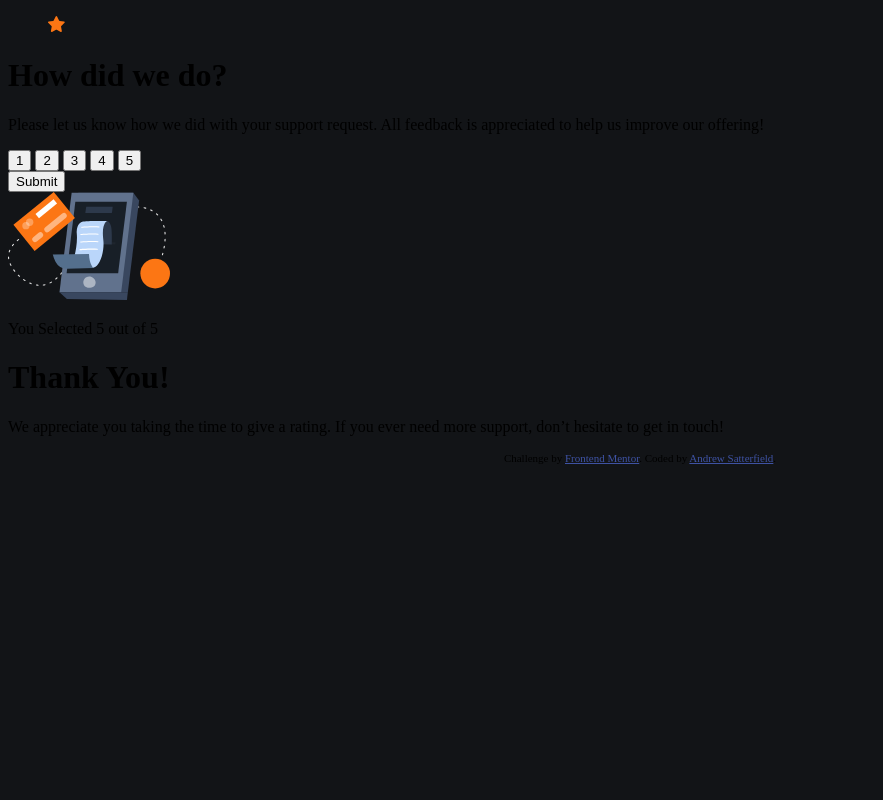
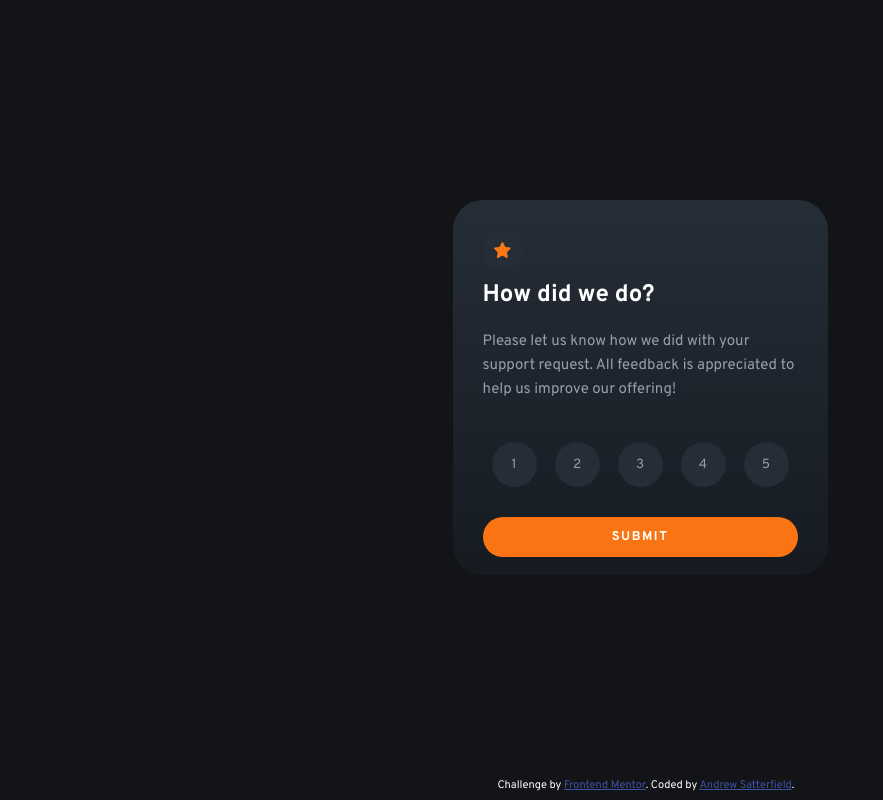
Before and after one commit to AndrewSatterfield/Interactive-Rating-Component, a website: page index.html in a window 1280 px wide. Shown: the whole page, without its empty margins (0-883 px from the left). Drawn offline with Linux system fonts and the light colour scheme.

Commit message:
Complete

```diff
--- a/index.html
+++ b/index.html
@@ -11,8 +11,8 @@
 
 </head>
 <body>
-    <main>
-      <form class="rating-container">
+    <div class="all-container">
+      <div class="rating-container">
         <figure class="star">
           <img src="images/icon-star.svg" class="staricon">
         </figure>
@@ -21,18 +21,18 @@
           <p>Please let us know how we did with your support request. All feedback is appreciated to help us improve our offering!</p>
         </div>
         <div class="rating-buttons">
-          <button class="rating-button">1</button>
-          <button class="rating-button">2</button>
-          <button class="rating-button">3</button>
-          <button class="rating-button">4</button>
-          <button class="rating-button">5</button>
+          <button class="rating-button" id="rating-1">1</button>
+          <button class="rating-button" id="rating-2">2</button>
+          <button class="rating-button" id="rating-3">3</button>
+          <button class="rating-button" id="rating-4">4</button>
+          <button class="rating-button" id="rating-5">5</button>
         </div>
         <div class="submit">
           <button class="submit-button">Submit</button>
         </div>
 
-      </form>
-      <div class="thanking-section">
+      </div>
+      <div class="thanking-section hidden">
         <div class="thank-image">
           <img src="images/illustration-thank-you.svg" class="thank-icon">
         </div>
@@ -44,10 +44,11 @@
           <p>We appreciate you taking the time to give a rating. If you ever need more support, don’t hesitate to get in touch!</p>
         </div>
       </div>
-      <div class="attribution">
+      <footer class="attribution">
         Challenge by <a href="https://www.frontendmentor.io?ref=challenge" target="_blank">Frontend Mentor</a>.
         Coded by <a href="https://github.com/AndrewSatterfield">Andrew Satterfield</a>.
-      </div>
-    </main>
+      </footer>
+    </div>
+    <script src="script.js"></script>
 </body>
 </html>
--- /dev/null
+++ b/script.js
@@ -0,0 +1,23 @@
+"use strict";
+
+let selectedRating  = 0;
+
+const ratingButtons = document.querySelectorAll(".rating-button");
+const submitButton = document.querySelector(".submit-button");
+const thankSection = document.querySelector(".thanking-section");
+const selectionText = document.querySelector(".selection-text");
+const chosenSelection = document.querySelector(".selected-rating");
+const ratingContainer = document.querySelector(".rating-container");
+
+
+ratingButtons.forEach((button) => {
+    button.addEventListener("click", () => {
+        selectedRating = button.innerHTML;
+    })
+});
+
+submitButton.addEventListener("click", () => {
+    selectionText.innerHTML = `You Selected ${selectedRating} out of 5`;
+    thankSection.classList.remove("hidden");
+    ratingContainer.classList.add("hidden");
+})
--- a/styles.scss
+++ b/styles.scss
@@ -5,11 +5,13 @@ $medium-grey: hsl(216, 12%, 54%);
 $dark-blue: hsl(213, 19%, 18%);
 $very-dark-blue: hsl(216, 12%, 8%);
 
-@font-face {
-  font-family: Overpass;
-  src: url("https://fonts.google.com/specimen/Overpass");
+@import url("https://fonts.googleapis.com/css2?family=Overpass:wght@400;700&display=swap");
+
+/*@font-face {
+  font-family: "Overpass";
+  src: url("https://overpass-30e2.kxcdn.com/overpass.css");
 }
-
+*/
 :root {
   --orange: #{$orange};
   --white: #{$white};
@@ -19,14 +21,154 @@ $very-dark-blue: hsl(216, 12%, 8%);
   --very-dark-blue: #{$very-dark-blue};
 }
 
+* {
+  box-sizing: border-box;
+  margin: 0;
+  padding: 0;
+  font-family: "Overpass";
+  color: white;
+}
+
 body {
   background: var(--very-dark-blue);
 }
+.hidden {
+  display: none;
+}
+.all-container {
+  position: relative;
+  max-width: 375px;
+  height: 375px;
+  margin: 0 auto;
+  padding: 30px;
+  margin-top: 25vh;
+  background: linear-gradient(var(--dark-blue), hsl(215, 21%, 11%));
+  border-radius: 30px;
+}
+
+.star {
+  display: flex;
+  align-items: center;
+  justify-content: center;
+  height: 40px;
+  width: 40px;
+  border-radius: 100%;
+  background: var(--dark-blue);
+  border: none;
+}
+
+.rating-text {
+  text-align: start;
+  margin: 10px 0;
+  p {
+    font-size: 15px;
+    color: var(--light-grey);
+    margin-top: 10px;
+    margin-bottom: 0;
+    line-height: 1.6;
+  }
+  h1 {
+    font-size: 1.5rem;
+    margin-bottom: 20px;
+  }
+}
+
+.rating-buttons {
+  display: flex;
+  justify-content: space-between;
+}
+
+.rating-button {
+  display: flex;
+  width: 45px;
+  height: 45px;
+  background: var(--dark-blue);
+  border-radius: 100%;
+  justify-content: center;
+  align-items: center;
+  flex-direction: row;
+  margin: 30px auto;
+  border: none;
+  color: var(--light-grey);
+  &:hover,
+  &:focus {
+    background-color: var(--light-grey);
+    color: white;
+  }
+}
+
+#rating-5:hover,
+#rating-5:focus {
+  background-color: var(--orange);
+  color: white;
+}
+
+.submit-button {
+  text-transform: uppercase;
+  background-color: var(--orange);
+  display: flex;
+  align-items: center;
+  justify-content: center;
+  width: 100%;
+  height: 40px;
+  border-radius: 50px;
+  border: none;
+  color: var(--white);
+  letter-spacing: 0.12em;
+  font-size: 0.8rem;
+  font-weight: 700;
+
+  &:hover {
+    background-color: white;
+    color: var(--orange);
+  }
+}
 
 .attribution {
+  position: fixed;
+  bottom: 1%;
   font-size: 11px;
   text-align: center;
+  margin: 0 auto;
+  padding: 0 15px;
   a {
     color: hsl(228, 45%, 44%);
   }
 }
+
+.thank-image,
+.selection-text,
+.thank-text {
+  display: flex;
+  justify-content: center;
+}
+
+.selection-text {
+  font-size: 13px;
+  font-weight: 300;
+  margin: 30px auto;
+  width: 50%;
+  height: 30px;
+  border-radius: 50px;
+  color: var(--orange);
+  border: none;
+  align-items: center;
+  text-align: center;
+  background-color: var(--dark-blue);
+}
+
+.thank-text {
+  flex-direction: column;
+
+  h1 {
+    text-align: center;
+    margin-bottom: 10px;
+  }
+
+  p {
+    width: 315px;
+    text-align: center;
+    font-size: 13px;
+    color: var(--medium-grey);
+  }
+}
```
Also changed, not shown: styles.css, 1 other file.
